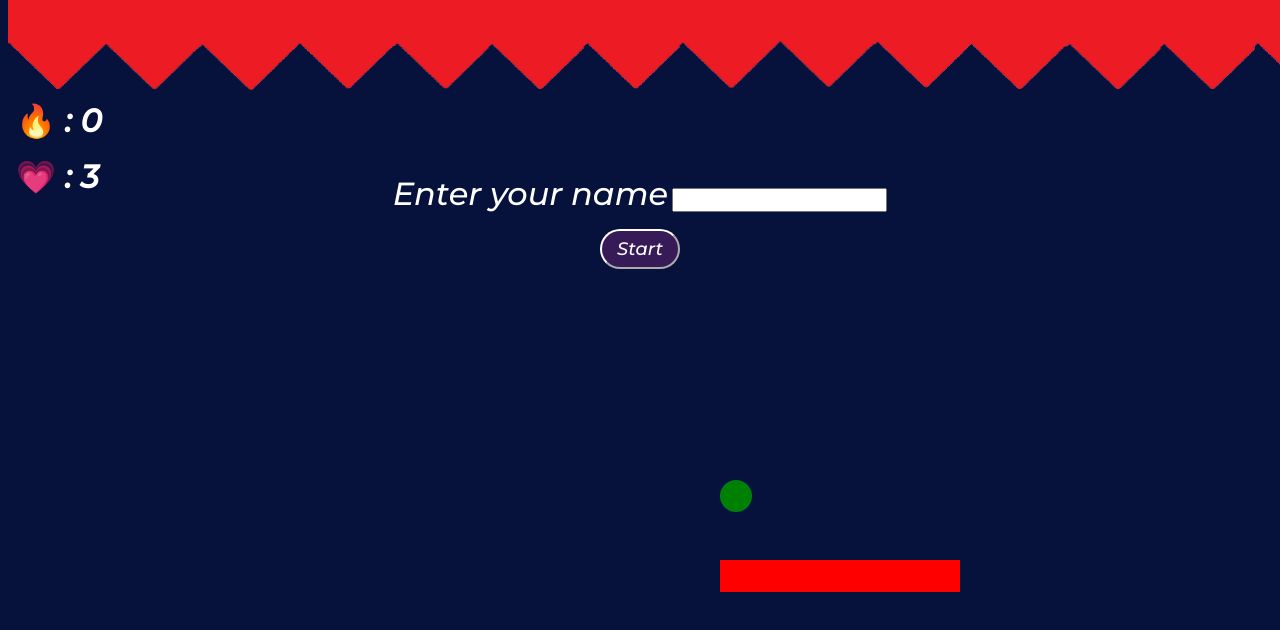
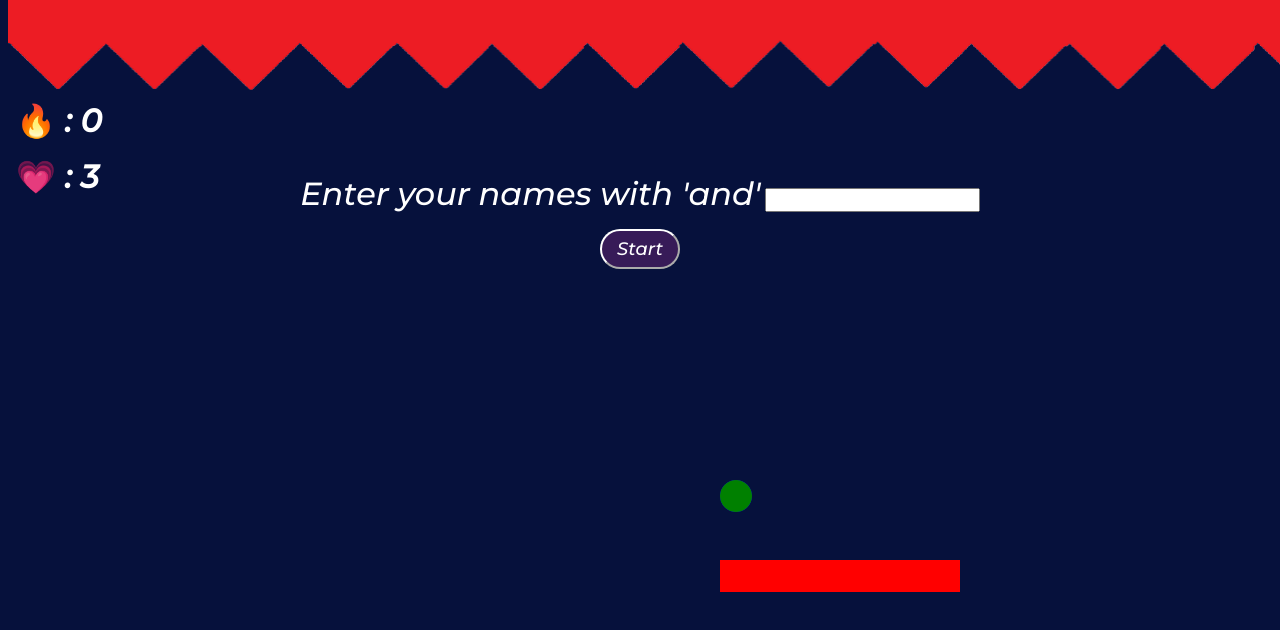
Before and after one commit to mharrish7/Falling-Ball-Final, a plain HTML site: page 2playgame+.html in a window 1280 px wide. Shown: the top 630 px of the page. Drawn offline with Linux system fonts and the light colour scheme.

Commit message:
Add files via upload

```diff
--- a/2playgame+.html
+++ b/2playgame+.html
@@ -19,7 +19,7 @@
     <h1 class="score">🔥 : 0</h1>
     <h1 class="heart">💗 : 3</h1>
     <h1 class="over">Oh NO 😢</h1>
-    <label for="name" id="nameh">Enter your name</label>
+    <label for="name" id="nameh">Enter your names with 'and'</label>
     <input type="text" name="name" id="name">
     <br>
     <button class="but">Start</button>
```
Also changed, not shown: 2playgame.html (+1 -1 lines).
